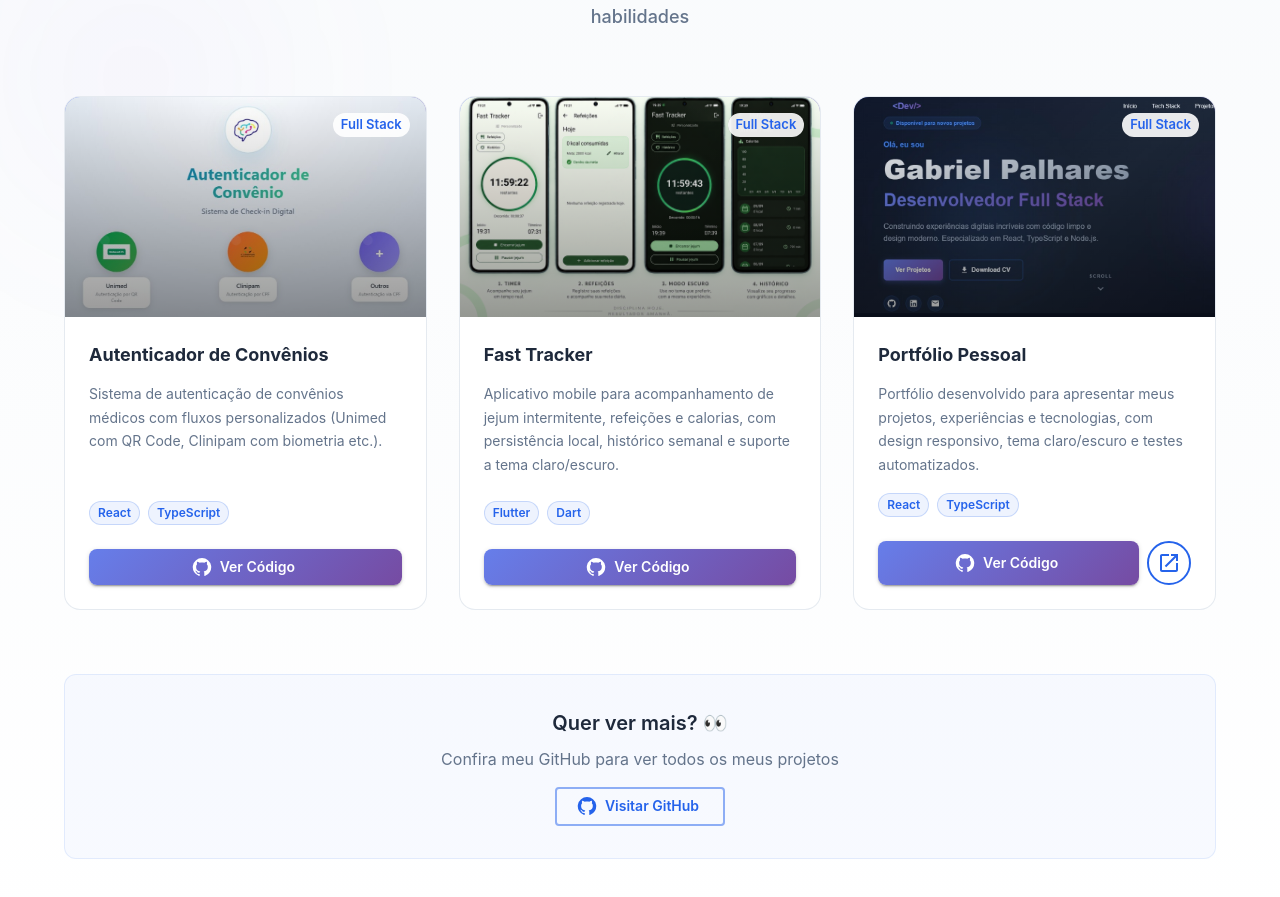
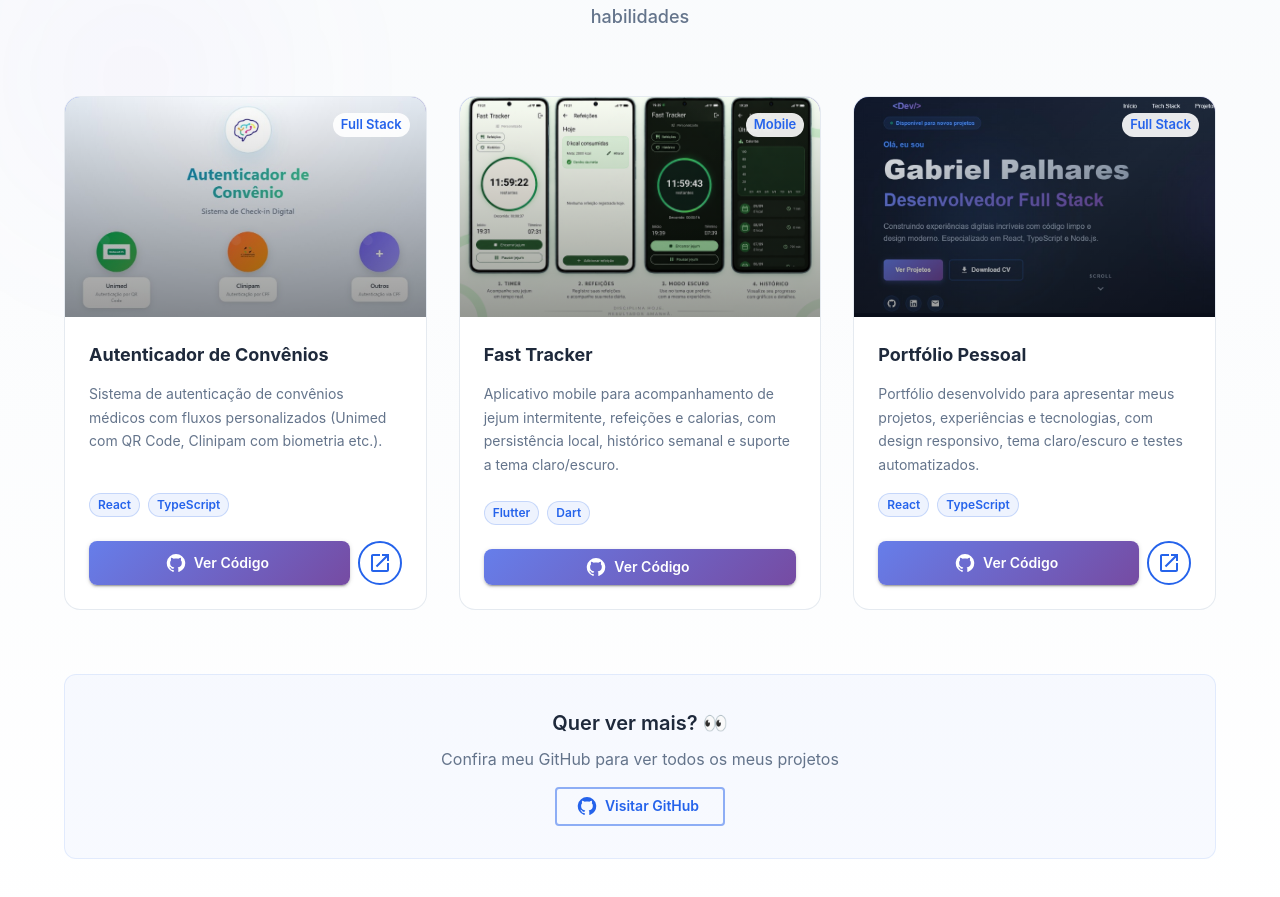
Before and after one commit to GabrielPalhares28/portfolio, a React (Vite) app: page / in a window 1280 px wide. Shown: the part 2668-3565 px from the top of the page. Built offline with nearby package versions, Linux system fonts and the light colour scheme.

Commit message:
fix: atualiza links e categoria dos projetos

```diff
--- a/src/data/projects.ts
+++ b/src/data/projects.ts
@@ -4,7 +4,8 @@ export const projects = [
     description:
       "Sistema de autenticação de convênios médicos com fluxos personalizados (Unimed com QR Code, Clinipam com biometria etc.).",
     image: "/assets/images/projects/auth-convenio.png",
-    link: "https://github.com/GabrielPalhares28",
+    link: "https://github.com/GabrielPalhares28/AuthConvenio",
+    demoLink: "https://auth-convenio.vercel.app/",
   },
   {
     title: "Fast Tracker",
@@ -13,6 +14,7 @@ export const projects = [
     image: "/assets/images/projects/fast-tracker.png",
     link: "https://github.com/GabrielPalhares28/mamba-fast-tracker",
     tags: ["Flutter", "Dart"],
+    category: "Mobile",
   },
   {
     title: "Portfólio Pessoal",
```
